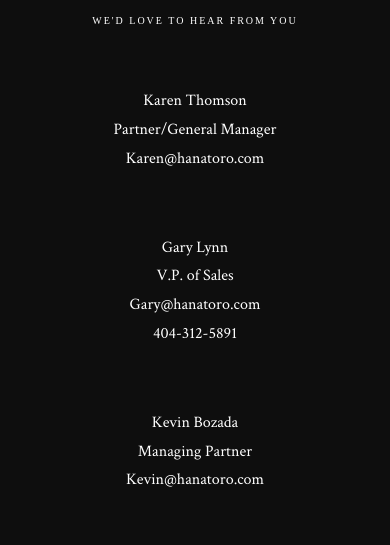
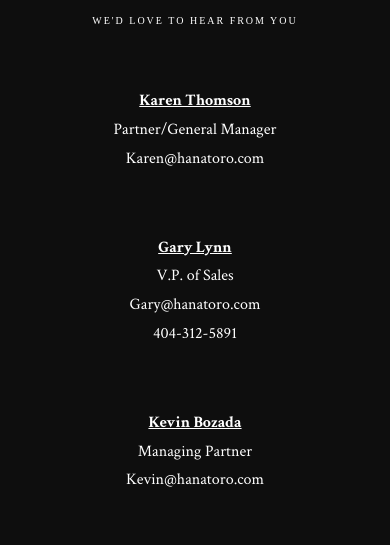
Before and after one commit to hanatoro/hanatoro.github.io, a plain HTML site: page index.html in a window 390 px wide. Shown: the part 10633-11178 px from the top of the page. Drawn offline with Linux system fonts and the light colour scheme; some packages are replaced by stand-ins of ours; a script that the page names is missing.

Commit message:
fixed the stupid line
on mobile

```diff
--- a/index.html
+++ b/index.html
@@ -511,7 +511,7 @@
 
 				<div class="col-sm-4">
 					<div class="module-header wow fadeInUp">
-						Karen Thomson<br>
+						<u><b>Karen Thomson</b></u><br>
 						Partner/General Manager<br>
 						Karen@hanatoro.com
 					</div>
@@ -519,7 +519,7 @@
 
 				<div class="col-sm-4">
 					<div class="module-header wow fadeInUp">
-						Gary Lynn<br>
+						<u><b>Gary Lynn</b></u><br>
 						V.P. of Sales<br>
 						Gary@hanatoro.com<br>
 						404-312-5891
@@ -528,10 +528,12 @@
 
 				<div class="col-sm-4">
 					<div class="module-header wow fadeInUp">
-						Kevin Bozada<br>
+						<u><b>Kevin Bozada</b></u><br>
 						Managing Partner<br>
 						Kevin@hanatoro.com
 					</div>
+				</div>
+
 			</div>
 
 			<div class="row">
```
Lines whose indentation alone changed are shown as unchanged.
